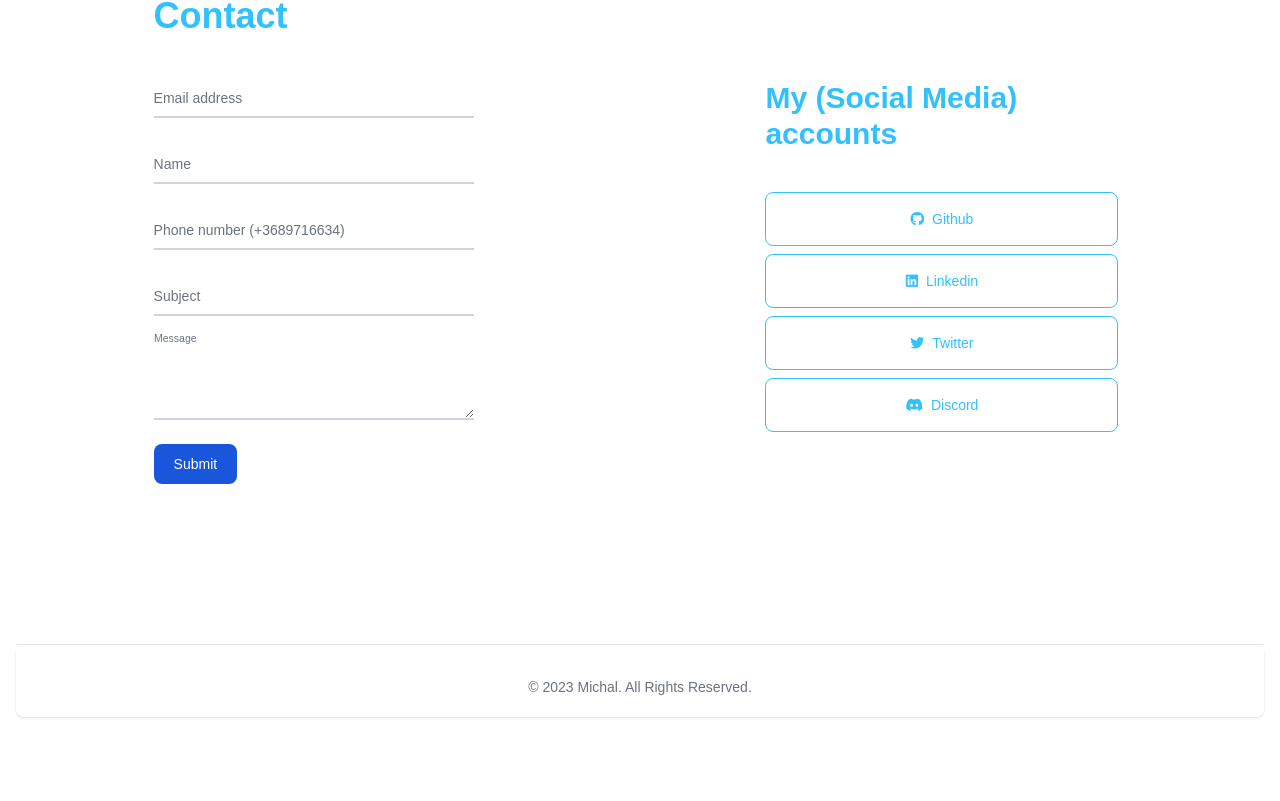
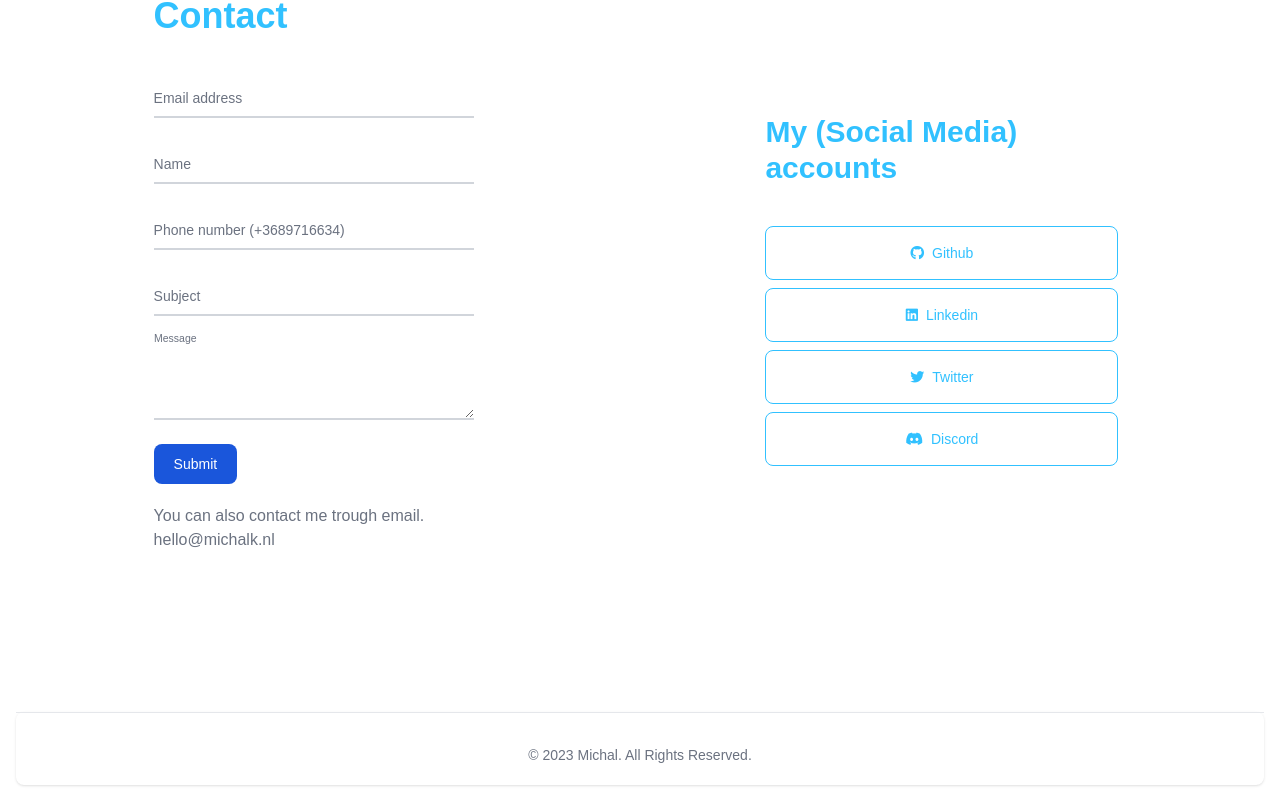
Before and after one commit to Scraayp/michalk.nl, a Next.js app: page / in a window 1280 px wide. Shown: the part 1728-2529 px from the top of the page. Before the commit the page ends 2461 px from the top, so only its background shows below. Built offline with nearby package versions, Linux system fonts and the light colour scheme.

Commit message:
Added email, fixed hover on projects

```diff
--- a/src/pages/index.tsx
+++ b/src/pages/index.tsx
@@ -85,14 +85,14 @@ export default function Home() {
                   <span className="flex w-2.5 h-2.5 bg-purple-600 rounded-full mr-1.5 flex-shrink-0"></span>
                   <Link
                     href="https://github.com/Scraayp/michalk.nl"
-                    className="hover:underline hover:text-primary"
+                    className=" hover:text-primary"
                   >
                     Repository
                   </Link>
                   <span className="ml-3 flex w-2.5 h-2.5 bg-purple-600 rounded-full mr-1.5 flex-shrink-0"></span>
                   <Link
                     href="/api/redirect/portfolio"
-                    className="hover:underline hover:text-primary"
+                    className="hover:text-primary"
                   >
                     Demo
                   </Link>
@@ -131,14 +131,14 @@ export default function Home() {
                   <span className="flex w-2.5 h-2.5 bg-purple-600 rounded-full mr-1.5 flex-shrink-0"></span>
                   <Link
                     href="https://github.com/Michael-J-Scofield/discord-anti-spam"
-                    className="hover:underline hover:text-primary"
+                    className=" hover:text-primary"
                   >
                     Repository
                   </Link>
                   <span className="ml-3 flex w-2.5 h-2.5 bg-purple-600 rounded-full mr-1.5 flex-shrink-0"></span>
                   <Link
                     href="/api/redirect/das"
-                    className="hover:underline hover:text-primary"
+                    className=" hover:text-primary"
                   >
                     Demo
                   </Link>
@@ -233,6 +233,16 @@ export default function Home() {
                 Submit
               </button>
             </form>
+            <span className="block mt-5 text-gray-500 text-center sm:text-left">
+              You can also contact me trough email.
+              <br />
+              <Link
+                href="mailto:hello@michalk.nl"
+                className="hover:text-primary"
+              >
+                hello@michalk.nl
+              </Link>
+            </span>
           </div>
           <div id="contactsocial">
             <h1 className="text-primary font-bold text-3xl hidden md:block">
```
